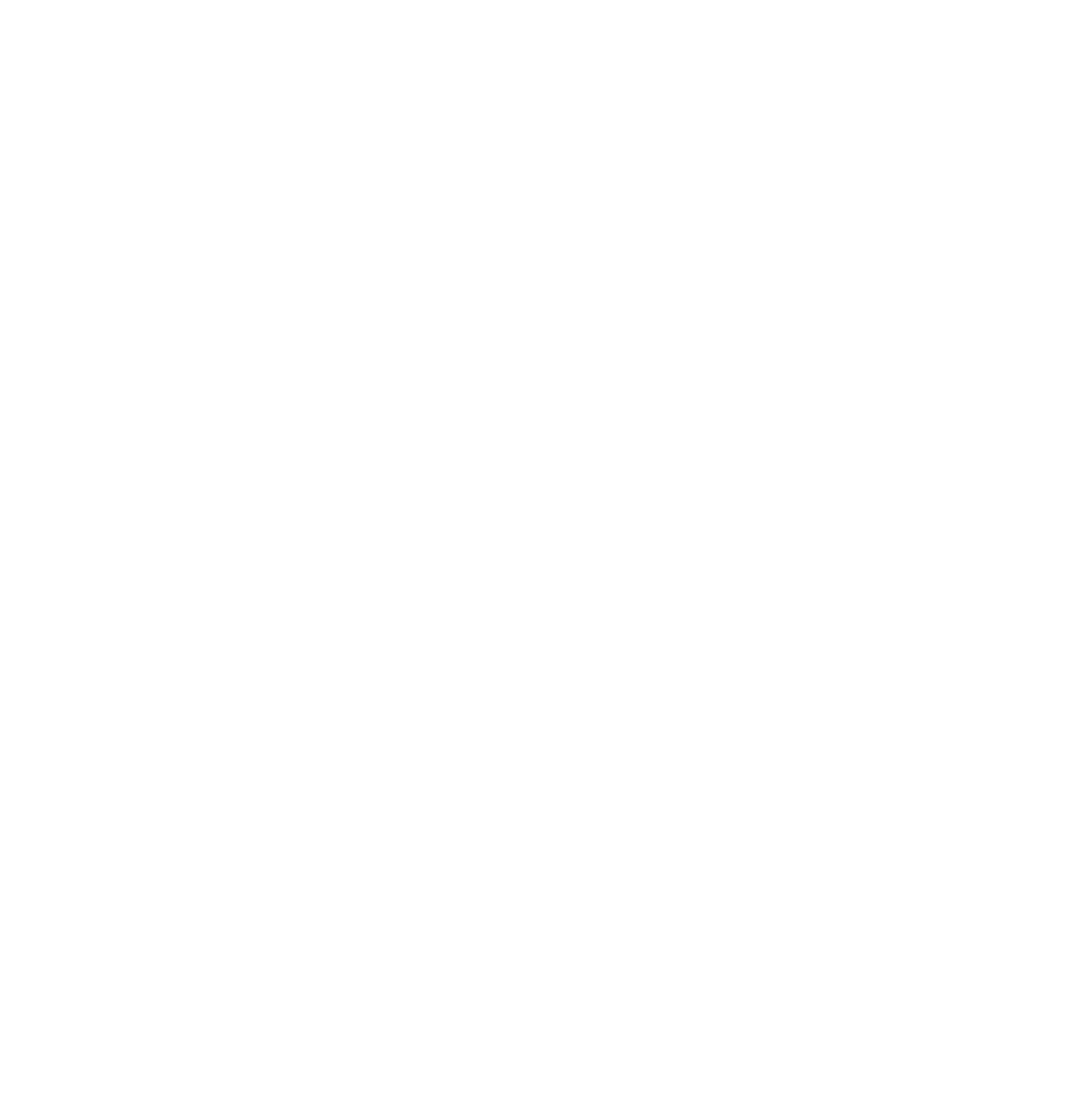
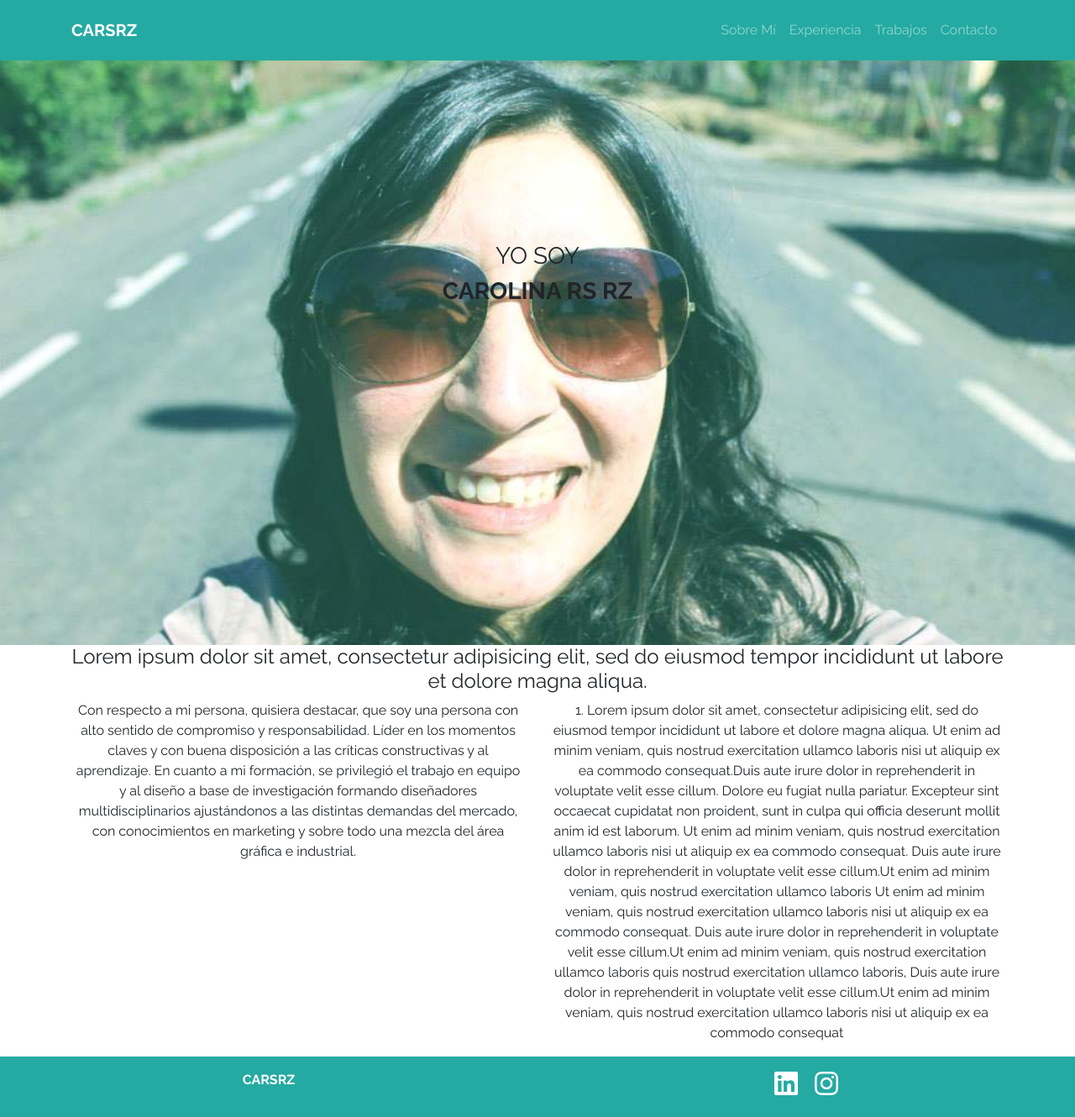
Before and after one commit to carolinarsrz/prueba, a plain HTML site: page index.html in a window 1280 px wide. Shown: the whole page at 84% size. Before the commit the page ends 800 px from the top, so only its background shows below. Drawn offline with nearby package versions, Linux system fonts and the light colour scheme.

Commit message:
construcción header

```diff
--- a/assets/css/style.css
+++ b/assets/css/style.css
@@ -0,0 +1,21 @@
+body {
+font-family: 'Raleway', sans-serif;
+}
+.fondo {
+background: #24aaa2;
+}
+.grande {
+font-family: 'Raleway', sans-serif;
+font-weight: 700;
+}
+.chica {
+font-family: 'Raleway', sans-serif;
+font-weight: 400;
+}
+.hero-section {
+background-image: url('../img/bg_hero3.jpg');
+background-repeat: no-repeat;
+background-size: cover;
+background-position: center;
+height: 720px;
+}
--- a/index.html
+++ b/index.html
@@ -2,8 +2,9 @@
 <html lang="es" dir="ltr">
   <head>
     <meta charset="utf-8">
-      <title>Portafolio</title>
-
+      <title>Prueba</title>
+      <meta name="description" content="Portafolio de Carolina Ramos Ruz">
+      <meta name="keywords" content="portafolio, diseño, diseño gráfico, diseño industrial, diseño web, carsrz">
       <meta name="viewport" content="width=device-width, initial-scale=1.0">
       <!--CSS de Bootstrap 4.2.1-->
       <link rel="stylesheet" href="https://stackpath.bootstrapcdn.com/bootstrap/4.2.1/css/bootstrap.min.css" integrity="sha384-GJzZqFGwb1QTTN6wy59ffF1BuGJpLSa9DkKMp0DgiMDm4iYMj70gZWKYbI706tWS" crossorigin="anonymous">
@@ -16,13 +17,77 @@
     </head>
 
   <body>
+    <!--1 Nav-->
+    <nav class="navbar navbar-expand-lg navbar-dark fixed-top p-3 mb-3 fondo text-white">
+          <div class="container">
+              <a class="navbar-brand grande" href="#">CARSRZ</a>
 
-    <!--1 Nav-->
+              <button class="navbar-toggler" type="button" data-toggle="collapse" data-target="#navbarNav" aria-controls="navbarNav" aria-expanded="false" aria-label="Toggle navigation">
+                <span class="navbar-toggler-icon"></span>
+              </button>
 
+              <div class="collapse navbar-collapse" id="navbarNav">
+                <ul class="navbar-nav ml-auto">
+                  <li class="nav-item">
+                    <a class="nav-link chica" href="#about">Sobre Mí</a>
+                  </li>
+                  <li class="nav-item">
+                    <a class="nav-link chica" href="#work">Experiencia</a>
+                  </li>
+                  <li class="nav-item">
+                    <a class="nav-link chica" href="#contact">Trabajos</a>
+                  </li>
+                  <li class="nav-item">
+                    <a class="nav-link chica" href="#contact">Contacto</a>
+                  </li>
+                </ul>
+              </div>
+            </div>
+      </nav>
     <!--2 imagen principal-->
+<header class="hero-section mt-5 pt-5 text-center text-black">
+  <div class="container mt-5 pt-5">
+  <p class="chica h3 mt-5 pt-5">YO SOY</p>
+  <p class="grande h3">CAROLINA RS RZ</p>
+  </div>
+</header>
 
     <!--3 Presentación (desaparece)-->
-
+<section class="container text-center">
+  <p class="h4 chica">Lorem ipsum dolor sit amet, consectetur adipisicing elit,
+    sed do eiusmod tempor incididunt ut labore et dolore magna aliqua.</p>
+    <div class="row">
+<div class="col-sm-6">
+  <p class="chica">Con respecto a mi persona, quisiera destacar, que soy una persona con
+alto sentido de compromiso y responsabilidad. Líder en los momentos
+claves y con buena disposición a las críticas constructivas y al
+aprendizaje.
+En cuanto a mi formación, se privilegió el trabajo en equipo y al diseño
+a base de investigación formando diseñadores multidisciplinarios
+ajustándonos a las distintas demandas del mercado, con conocimientos
+en marketing y sobre todo una mezcla del área gráfica e industrial.</p>
+</div>
+<div class="col-sm-6">
+        <p>1. Lorem ipsum dolor sit amet, consectetur adipisicing elit,
+          sed do eiusmod tempor incididunt ut labore et dolore
+         magna aliqua. Ut enim ad minim veniam, quis nostrud exercitation ullamco laboris
+          nisi ut aliquip ex ea commodo consequat.Duis aute irure dolor in reprehenderit
+         in voluptate velit esse cillum. Dolore eu fugiat nulla pariatur.
+         Excepteur sint occaecat cupidatat non proident, sunt in culpa
+        qui officia deserunt mollit anim id est laborum.
+        Ut enim ad minim veniam, quis nostrud exercitation ullamco laboris
+        nisi ut aliquip ex ea commodo consequat. Duis aute irure dolor in reprehenderit
+       in voluptate velit esse cillum.Ut enim ad minim veniam, quis nostrud
+      exercitation ullamco laboris
+         Ut enim ad minim veniam, quis nostrud exercitation ullamco laboris
+            nisi ut aliquip ex ea commodo consequat. Duis aute irure dolor in reprehenderit
+            in voluptate velit esse cillum.Ut enim ad minim veniam, quis nostrud
+            exercitation ullamco laboris quis nostrud exercitation ullamco laboris, Duis aute irure dolor in reprehenderit
+            in voluptate velit esse cillum.Ut enim ad minim veniam,
+            quis nostrud exercitation ullamco laboris nisi ut aliquip ex ea commodo consequat</p>
+  </div>
+</div>
+</section>
     <!--4 Experiencia-->
 
     <!--5 ultimos trabajos-->
@@ -30,6 +95,17 @@
     <!--6 contacto-->
 
     <!--7 footer-->
+<footer class="container-fluid fondo text-white text-center py-3">
+  <div class="row">
+    <div class="col-md-6">
+      <p class="grande">CARSRZ</p>
+    </div>
+      <div class="col-md-6">
+        <a href="https://www.linkedin.com/in/carolinarsrz/" target="_blank"><i class="fab fa-linkedin fa-2x text-white px-2"></i></a>
+        <a href="https://www.instagram.com/damdu_studio/" target="_blank"><i class="fab fa-instagram fa-2x text-white px-2"></i></a>
+      </div>
+  </div>
+</footer>
 
 
     <!--jQuery 3.3.1 sin slim-->
```
Also changed, not shown: assets/img/bg_hero3.jpg (added).
